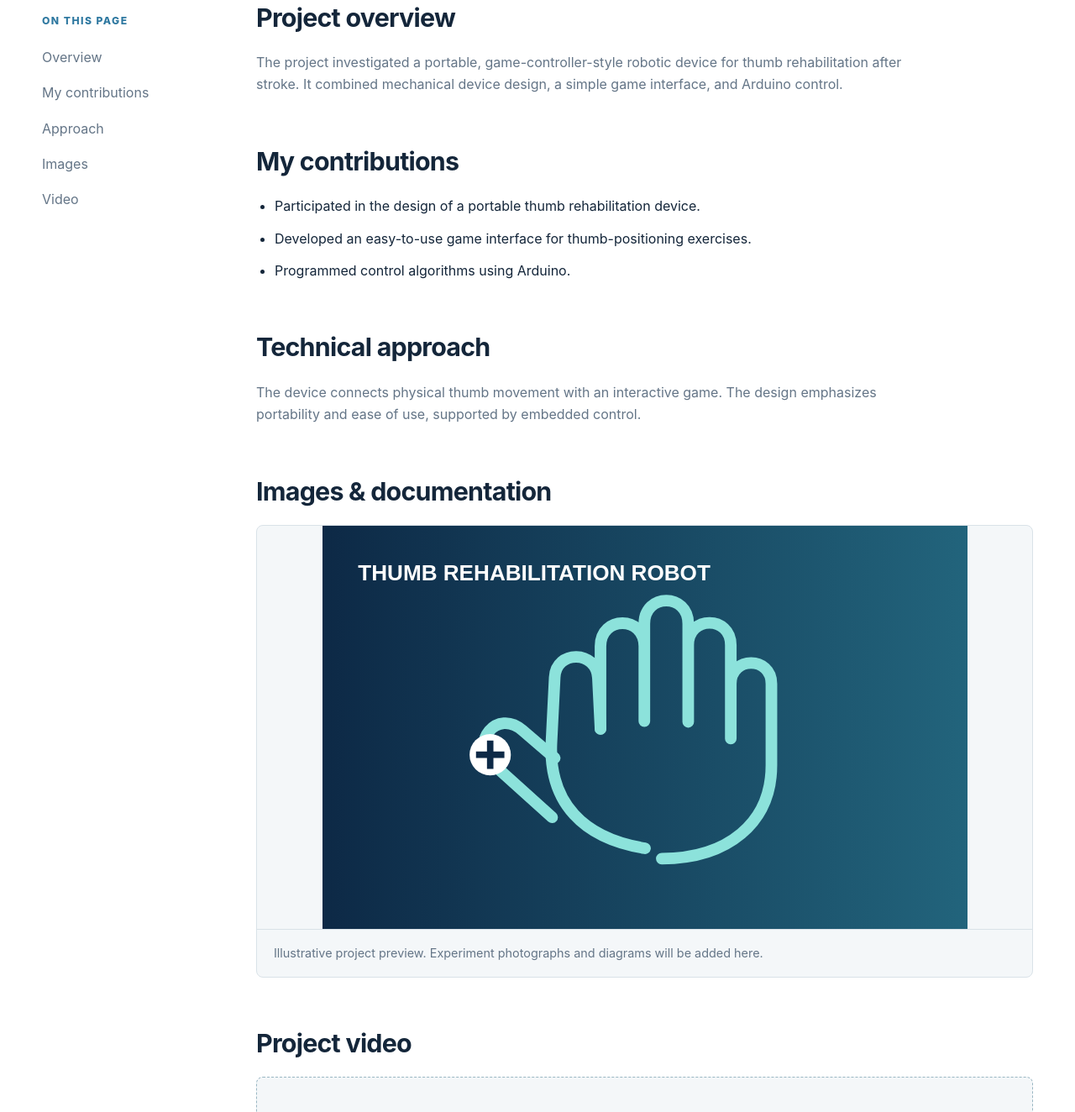
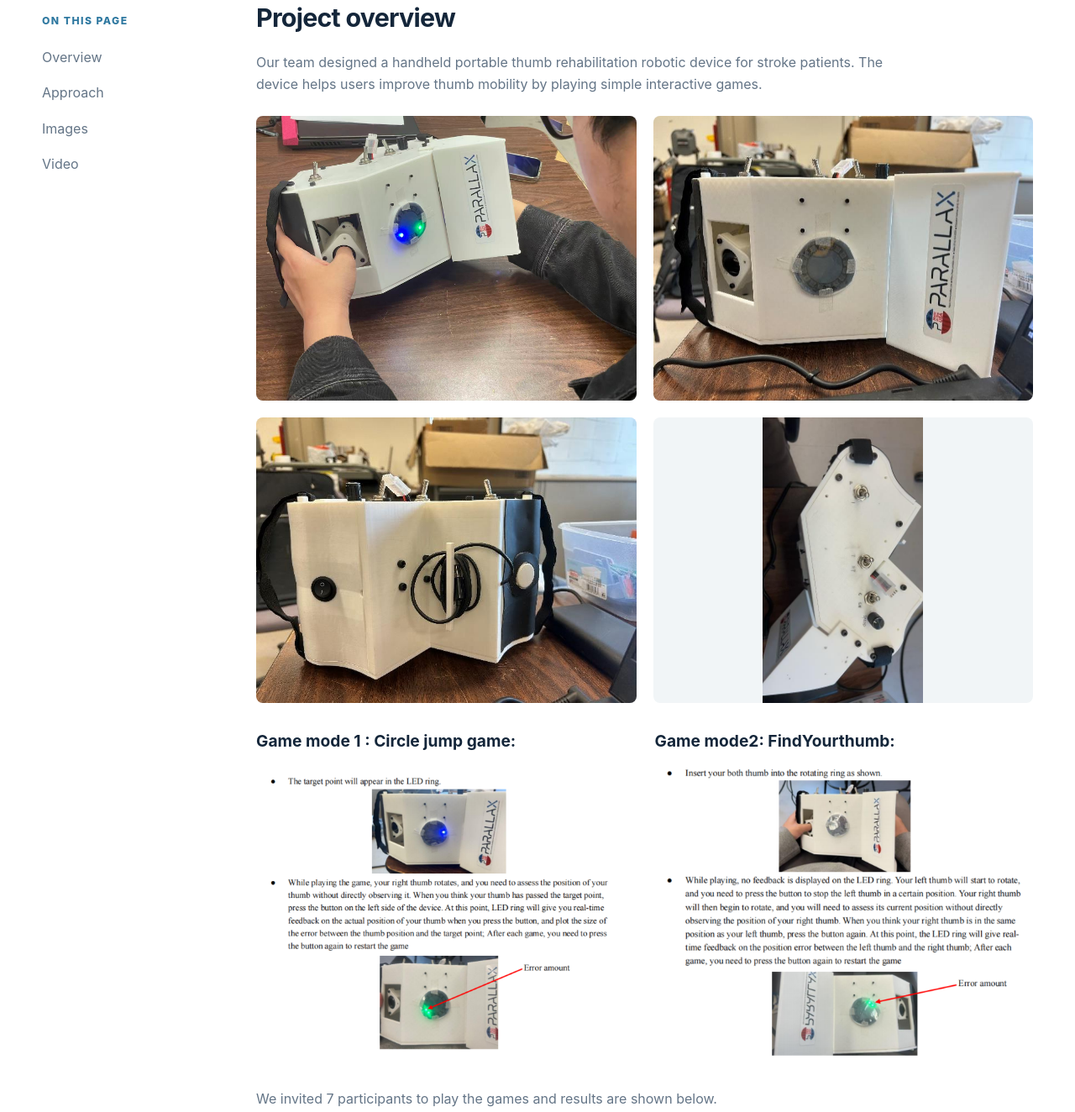
Before and after one commit to guanlinq/guanlinq.github.io, a plain HTML site: page thumb-rehabilitation.html in a window 1280 px wide. Shown: the part 599-1923 px from the top of the page at 84% size. Drawn offline with Linux system fonts and the light colour scheme.

Commit message:
Update rehabilitation overview with games and results

```diff
--- a/thumb-rehabilitation.html
+++ b/thumb-rehabilitation.html
@@ -24,10 +24,31 @@
       <div class="chips"><span>Biomedical robotics</span><span>Rehabilitation</span><span>Arduino</span><span>Device design</span></div>
     </header>
     <div class="detail-layout">
-      <nav class="detail-toc" aria-label="On this page"><p>On this page</p><a href="#overview">Overview</a><a href="#contributions">My contributions</a><a href="#methods">Approach</a><a href="#images">Images</a><a href="#video">Video</a></nav>
+      <nav class="detail-toc" aria-label="On this page"><p>On this page</p><a href="#overview">Overview</a><a href="#methods">Approach</a><a href="#images">Images</a><a href="#video">Video</a></nav>
       <div>
-        <section class="detail-section" id="overview"><h2>Project overview</h2><p>The project investigated a portable, game-controller-style robotic device for thumb rehabilitation after stroke. It combined mechanical device design, a simple game interface, and Arduino control.</p></section>
-        <section class="detail-section" id="contributions"><h2>My contributions</h2><ul><li>Participated in the design of a portable thumb rehabilitation device.</li><li>Developed an easy-to-use game interface for thumb-positioning exercises.</li><li>Programmed control algorithms using Arduino.</li></ul></section>
+        <section class="detail-section" id="overview">
+          <h2>Project overview</h2>
+          <p>Our team designed a handheld portable thumb rehabilitation robotic device for stroke patients. The device helps users improve thumb mobility by playing simple interactive games.</p>
+          <div style="display: grid; grid-template-columns: repeat(2, minmax(0, 1fr)); gap: 20px; margin: 24px 0;">
+            <a href="thumb-device-in-use.jpg" target="_blank" rel="noopener"><img src="thumb-device-in-use.jpg" alt="Thumb rehabilitation device being used" loading="lazy" style="display: block; width: 100%; height: auto; aspect-ratio: 4 / 3; object-fit: contain; background: #f1f5f7; border-radius: 8px;"></a>
+            <a href="thumb-device-front.png" target="_blank" rel="noopener"><img src="thumb-device-front.png" alt="Front view of the portable thumb rehabilitation device" loading="lazy" style="display: block; width: 100%; height: auto; aspect-ratio: 4 / 3; object-fit: contain; background: #f1f5f7; border-radius: 8px;"></a>
+            <a href="thumb-device-rear.png" target="_blank" rel="noopener"><img src="thumb-device-rear.png" alt="Rear view of the portable thumb rehabilitation device" loading="lazy" style="display: block; width: 100%; height: auto; aspect-ratio: 4 / 3; object-fit: contain; background: #f1f5f7; border-radius: 8px;"></a>
+            <a href="thumb-device-top.png" target="_blank" rel="noopener"><img src="thumb-device-top.png" alt="Top controls of the portable thumb rehabilitation device" loading="lazy" style="display: block; width: 100%; height: auto; aspect-ratio: 4 / 3; object-fit: contain; background: #f1f5f7; border-radius: 8px;"></a>
+          </div>
+
+          <div style="display: grid; grid-template-columns: repeat(2, minmax(0, 1fr)); gap: 24px; margin-top: 32px; align-items: start;">
+            <div style="min-width: 0;">
+              <h3 style="font-size: 1.2rem; line-height: 1.4; margin: 0 0 16px;">Game mode 1 : Circle jump game:</h3>
+              <a href="thumb-circle-jump.png" target="_blank" rel="noopener"><img src="thumb-circle-jump.png" alt="Circle jump game instructions and LED feedback" loading="lazy" style="display: block; width: 100%; height: auto;"></a>
+            </div>
+            <div style="min-width: 0;">
+              <h3 style="font-size: 1.2rem; line-height: 1.4; margin: 0 0 16px;">Game mode2: FindYourthumb:</h3>
+              <a href="thumb-find-your-thumb.png" target="_blank" rel="noopener"><img src="thumb-find-your-thumb.png" alt="FindYourthumb game instructions and position error feedback" loading="lazy" style="display: block; width: 100%; height: auto;"></a>
+            </div>
+          </div>
+          <p style="margin-top: 32px;">We invited 7 participants to play the games and results are shown below.</p>
+          <a href="thumb-participant-results.png" target="_blank" rel="noopener"><img src="thumb-participant-results.png" alt="Average angular error for seven participants in the two game modes" loading="lazy" style="display: block; width: 100%; height: auto;"></a>
+        </section>
         <section class="detail-section" id="methods"><h2>Technical approach</h2><p>The device connects physical thumb movement with an interactive game. The design emphasizes portability and ease of use, supported by embedded control.</p>
           <!-- Add further technical descriptions, equations, results, and experiment notes here. -->
         </section>
```
